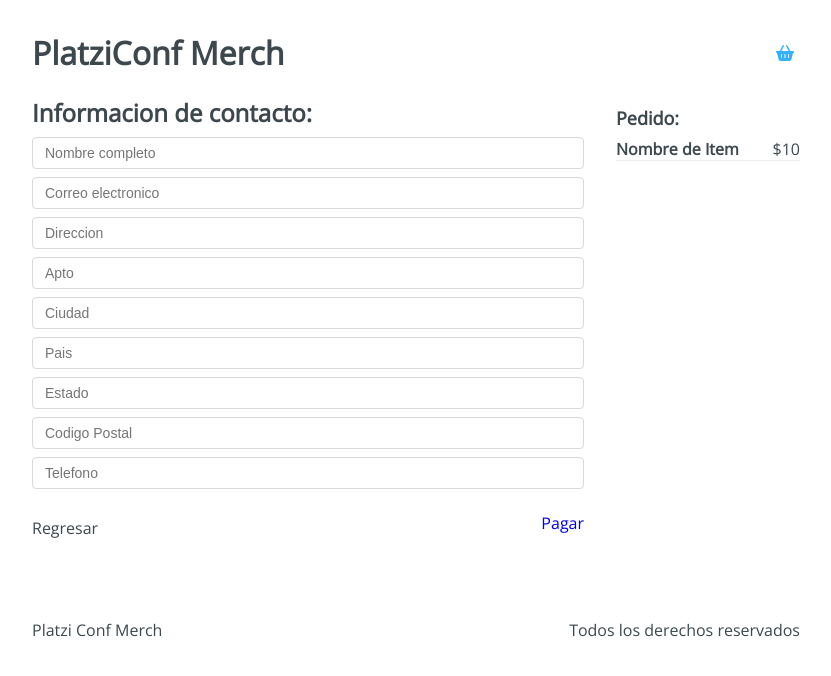
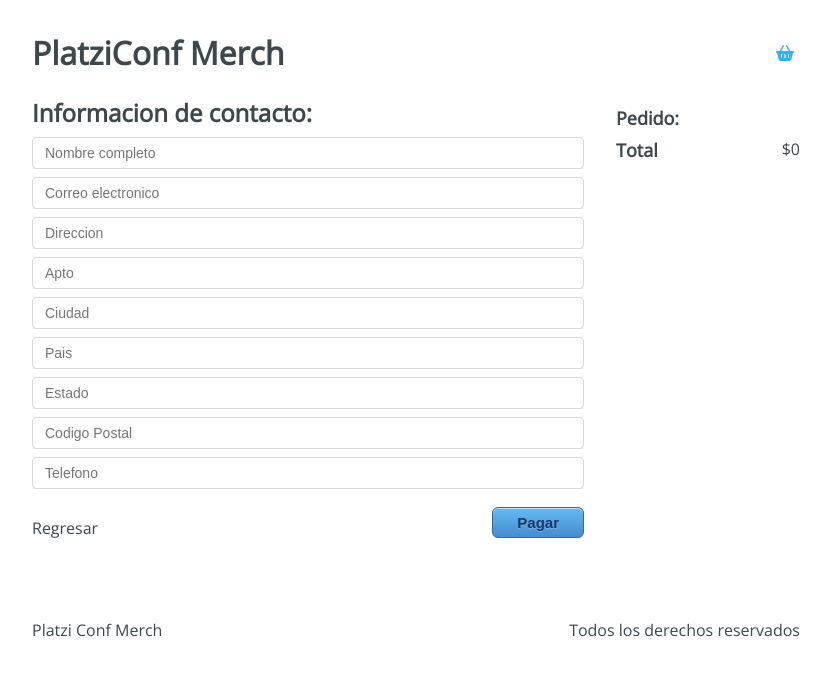
Before and after one commit to Franklingp/platzi-conf-store, a React app: page /checkout/information in a window 1280 px wide. Shown: the top 676 px of the page, without its empty margins (224-1055 px from the left). Built offline with nearby package versions, Linux system fonts and the light colour scheme.

Commit message:
connected Information from the context

```diff
--- a/src/containers/CheckOut.jsx
+++ b/src/containers/CheckOut.jsx
@@ -31,7 +31,7 @@
         ) : (
           <div className="Checkout-empity">
             <h3>El carrito esta vacio...</h3>
-            <i class="fas fa-wind"></i>
+            <i className="fas fa-wind"></i>
             <Link to="/">Volver a la tienda</Link>
           </div>
         )}
--- a/src/containers/Information.jsx
+++ b/src/containers/Information.jsx
@@ -1,10 +1,40 @@
-import React from 'react';
-import { Link } from 'react-router-dom';
+import React, { useContext, useRef } from 'react';
 
 //styles
 import '../styles/components/Information.css';
 
+//context
+import AppCotext from '../context/AppContext';
+
 function Information({ history }) {
+  const { addBuyer, state } = useContext(AppCotext);
+  const { cart } = state;
+  const form = useRef(null);
+
+  //handle form submit
+  const handleSubmit = () => {
+    const formData = new FormData(form.current);
+    const buyer = {
+      name: formData.get('name'),
+      email: formData.get('email'),
+      address: formData.get('address'),
+      apto: formData.get('apto'),
+      city: formData.get('city'),
+      country: formData.get('country'),
+      state: formData.get('state'),
+      cp: formData.get('cp'),
+      phone: formData.get('phone'),
+    };
+    addBuyer(buyer);
+  };
+
+  //handle total
+  const handleTotal = () => {
+    const reducer = (acumulator, currentProduct) =>
+      acumulator + currentProduct.price;
+    return cart.reduce(reducer, 0);
+  };
+
   return (
     <div className="Information">
       <div className="Information-content">
@@ -12,7 +42,7 @@
           <h2>Informacion de contacto:</h2>
         </div>
         <div className="Information-form">
-          <form action="">
+          <form ref={form}>
             <input
               name="name"
               placeholder="Nombre completo"
@@ -43,18 +73,26 @@
           <div className="Information-back" onClick={() => history.goBack()}>
             Regresar
           </div>
-          <Link to="/checkout/payment">
-            <div className="Information-next">Pagar</div>
-          </Link>
+          <div className="Information-next">
+            <button type="button" onClick={handleSubmit}>
+              Pagar
+            </button>
+          </div>
         </div>
       </div>
       <div className="Information-sidebar">
         <h3>Pedido:</h3>
-        <div className="Information-item">
-          <div className="Information-element">
-            <h4>Nombre de Item</h4>
-            <span>$10</span>
+        {cart.map(({ price, title, id }) => (
+          <div className="Information-item" key={`${id} - ${title}`}>
+            <div className="Information-element">
+              <h4>{title}</h4>
+              <span>{`$${price}`}</span>
+            </div>
           </div>
+        ))}
+        <div className="Information-element-total">
+          <h3>Total</h3>
+          <span>{`$${handleTotal()}`}</span>
         </div>
       </div>
     </div>
--- a/src/hooks/useInitialState.js
+++ b/src/hooks/useInitialState.js
@@ -24,10 +24,19 @@
     });
   };
 
+  // add a customer
+  const addBuyer = (payload) => {
+    setState({
+      ...state,
+      buyer: [...state.buyer, payload],
+    });
+  };
+
   return {
     state,
     addToCart,
     removeFromCart,
+    addBuyer,
   };
 }
 
--- a/src/initialState.js
+++ b/src/initialState.js
@@ -1,5 +1,6 @@
 export default {
   cart: [],
+  buyer: [],
   products: [
     {
       id: '1',
--- a/src/styles/components/Information.css
+++ b/src/styles/components/Information.css
@@ -23,7 +23,7 @@
 }
 .Information-item .fas {
   margin: 0 0 0 10px;
-  color: rgba(0,0,0,0.4);
+  color: rgba(0, 0, 0, 0.4);
   cursor: pointer;
 }
 .Information-item button {
@@ -50,14 +50,19 @@
   margin: 0 0 8px 0;
   padding: 0;
 }
+.Information-element-total {
+  display: flex;
+  justify-content: space-between;
+  margin-top: 2px;
+}
 input {
   background-color: #fff;
   background-image: none;
   border-radius: 4px;
   border: 1px solid #d9d9d9;
-  color: rgba(0,0,0,0.75);
+  color: rgba(0, 0, 0, 0.75);
   display: inline-block;
-  font-feature-settings: "tnum";
+  font-feature-settings: 'tnum';
   font-size: 14px;
   height: 32px;
   line-height: 32px;
@@ -69,7 +74,7 @@
   box-sizing: border-box;
 }
 .Information-buttons {
-  margin: 10px 0 0 ;
+  margin: 10px 0 0;
 }
 .Information button {
   box-shadow: inset 0px 1px 0px 0px #bee2f9;
```
Lines whose indentation alone changed are shown as unchanged.
